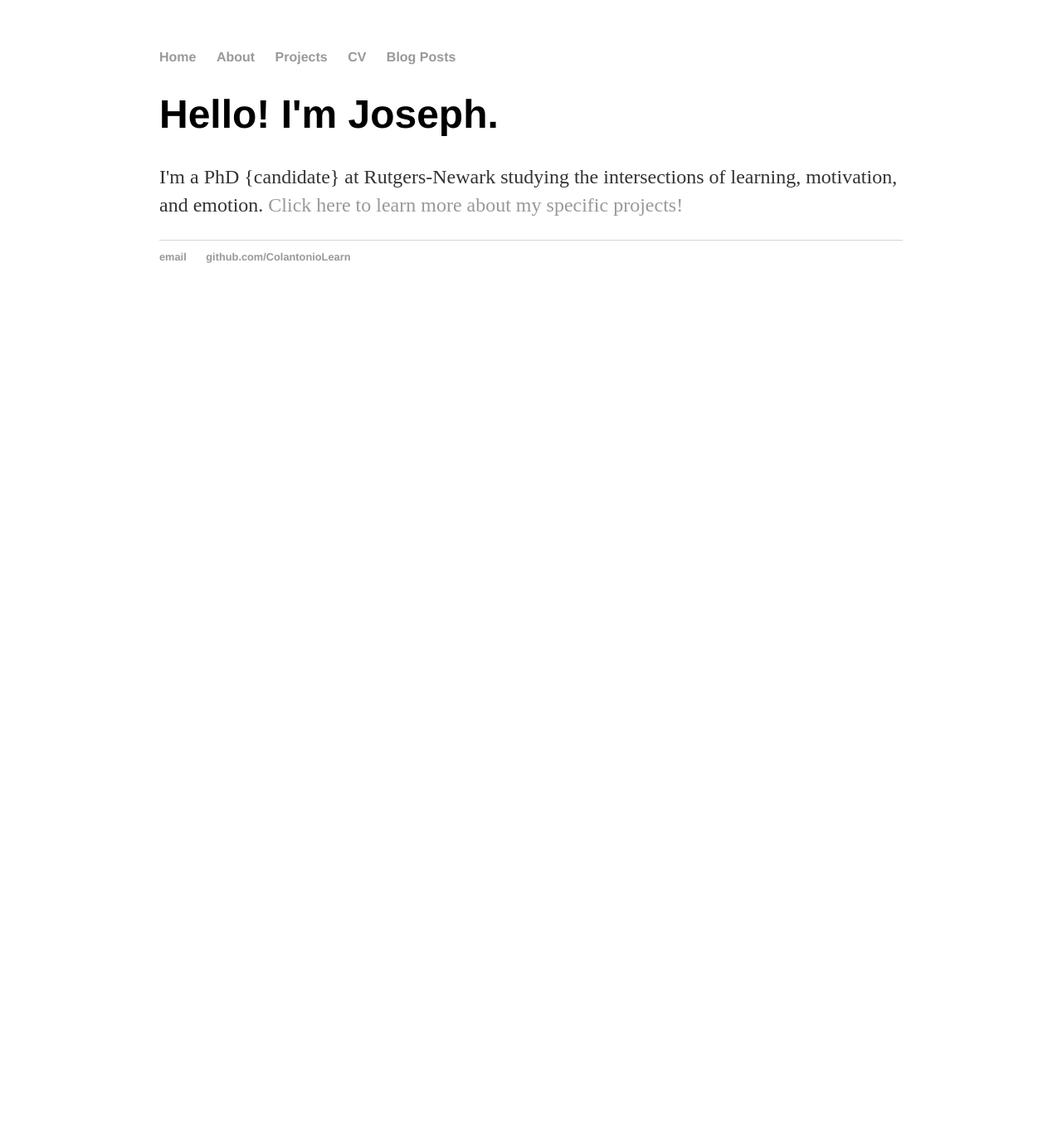
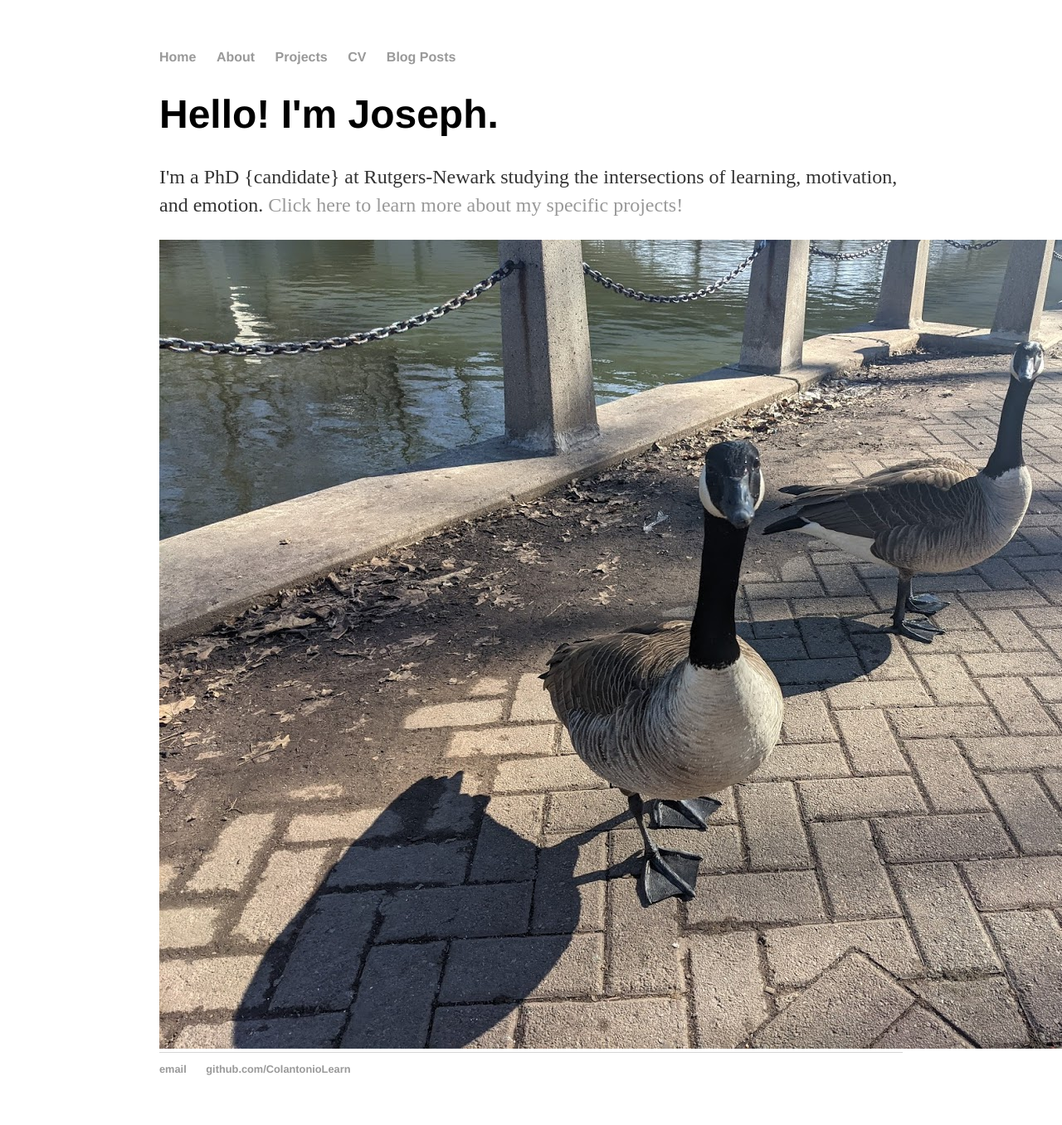
Before and after one commit to ColantonioLearn/ColantonioLearn.github.io, a Jekyll site: the page built from index.html, in a window 1280 px wide. Shown: the whole page at 83% size. Built offline with Jekyll 4.4.1, drawn with Linux system fonts in a browser that asks for light colours; before the commit the page ends 900 px from its top, so only the background shows below that.

Commit message:
added geese

```diff
--- a/index.html
+++ b/index.html
@@ -5,4 +5,5 @@ title: Joseph A. Colantonio II
 <div class="blurb">
 	<h1>Hello! I'm Joseph.</h1>
 	<p>I'm a PhD {candidate} at Rutgers-Newark studying the intersections of learning, motivation, and emotion. <a href="/about">Click here to learn more about my specific projects!</a></p>
+	<img src="/assets/images/geese.jpg" alt="Here are some geese."/>
 </div><!-- /.blurb -->
```
